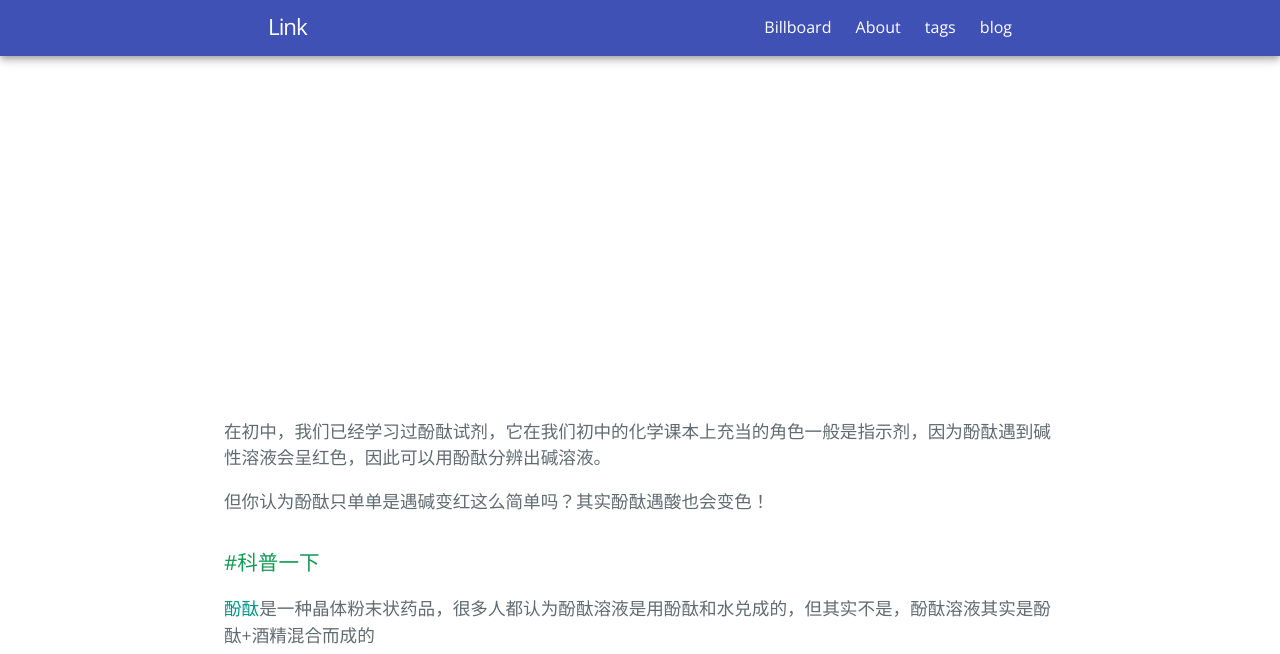
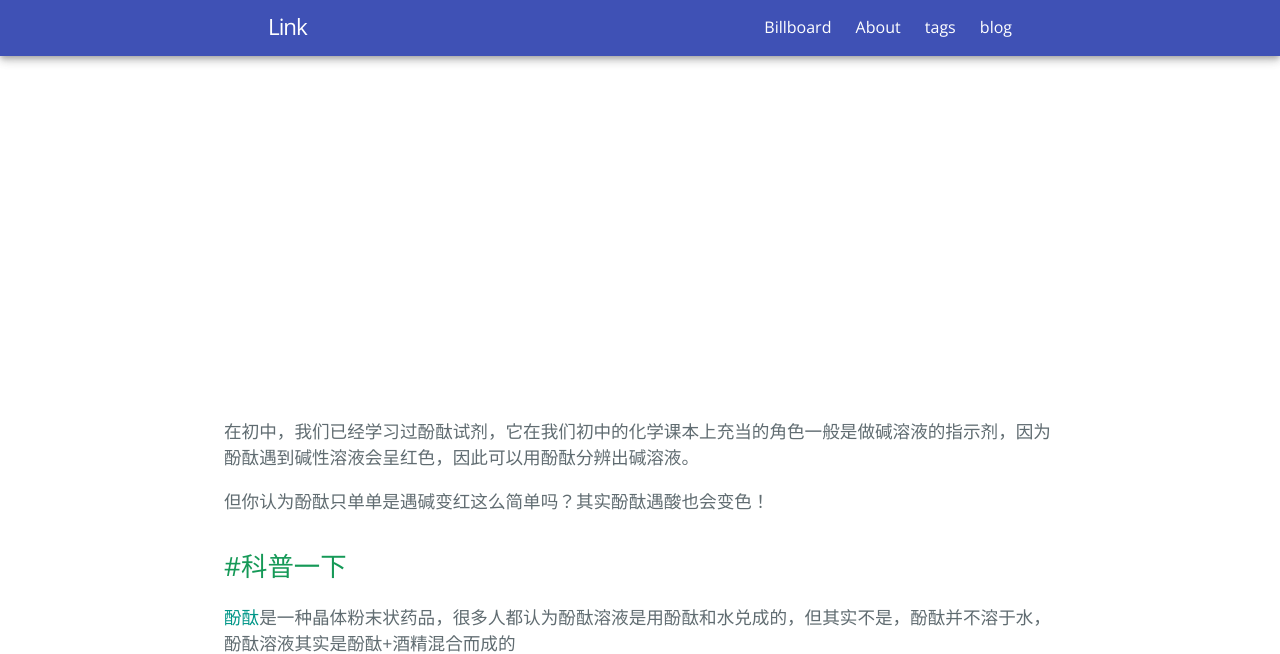
Before and after one commit to link9596/qwq, a Jekyll site: the page built from _posts/2017-12-27-chemist.md, in a window 1280 px wide. Shown: the top 654 px of the page. Built offline with Jekyll 4.4.1, drawn with Linux system fonts in a browser that asks for light colours; comment, search, counter and statistics services are not loaded; grey boxes are pictures that could not be loaded.

Commit message:
Update 2017-12-27-chemist.md

```diff
--- a/_posts/2017-12-27-chemist.md
+++ b/_posts/2017-12-27-chemist.md
@@ -3,15 +3,17 @@
 tags: Chemist
 title: 你以为酚酞只有遇到碱溶液才会变色吗？
 ---
-在初中，我们已经学习过酚酞试剂，它在我们初中的化学课本上充当的角色一般是指示剂，因为酚酞遇到碱性溶液会呈红色，因此可以用酚酞分辨出碱溶液。
+在初中，我们已经学习过酚酞试剂，它在我们初中的化学课本上充当的角色一般是做碱溶液的指示剂，因为酚酞遇到碱性溶液会呈红色，因此可以用酚酞分辨出碱溶液。
 
 但你认为酚酞只单单是遇碱变红这么简单吗？其实酚酞遇酸也会变色！
 
 
-### #科普一下
+## #科普一下
 
 
-[酚酞][1]是一种晶体粉末状药品，很多人都认为酚酞溶液是用酚酞和水兑成的，但其实不是，酚酞溶液其实是酚酞+酒精混合而成的
+[酚酞][1]是一种晶体粉末状药品，很多人都认为酚酞溶液是用酚酞和水兑成的，但其实不是，酚酞并不溶于水，酚酞溶液其实是酚酞+酒精混合而成的
 
+![酚酞][2]
 
-[1]: https://wapbaike.baidu.com/item/%E9%85%9A%E9%85%9E/1596924
+[1]: https://wapbaike.baidu.com/item/%E9%85%9A%E9%85%9E/1596924-
+[2]: /usrimg/2017-12-27-chemist-1.png
```
